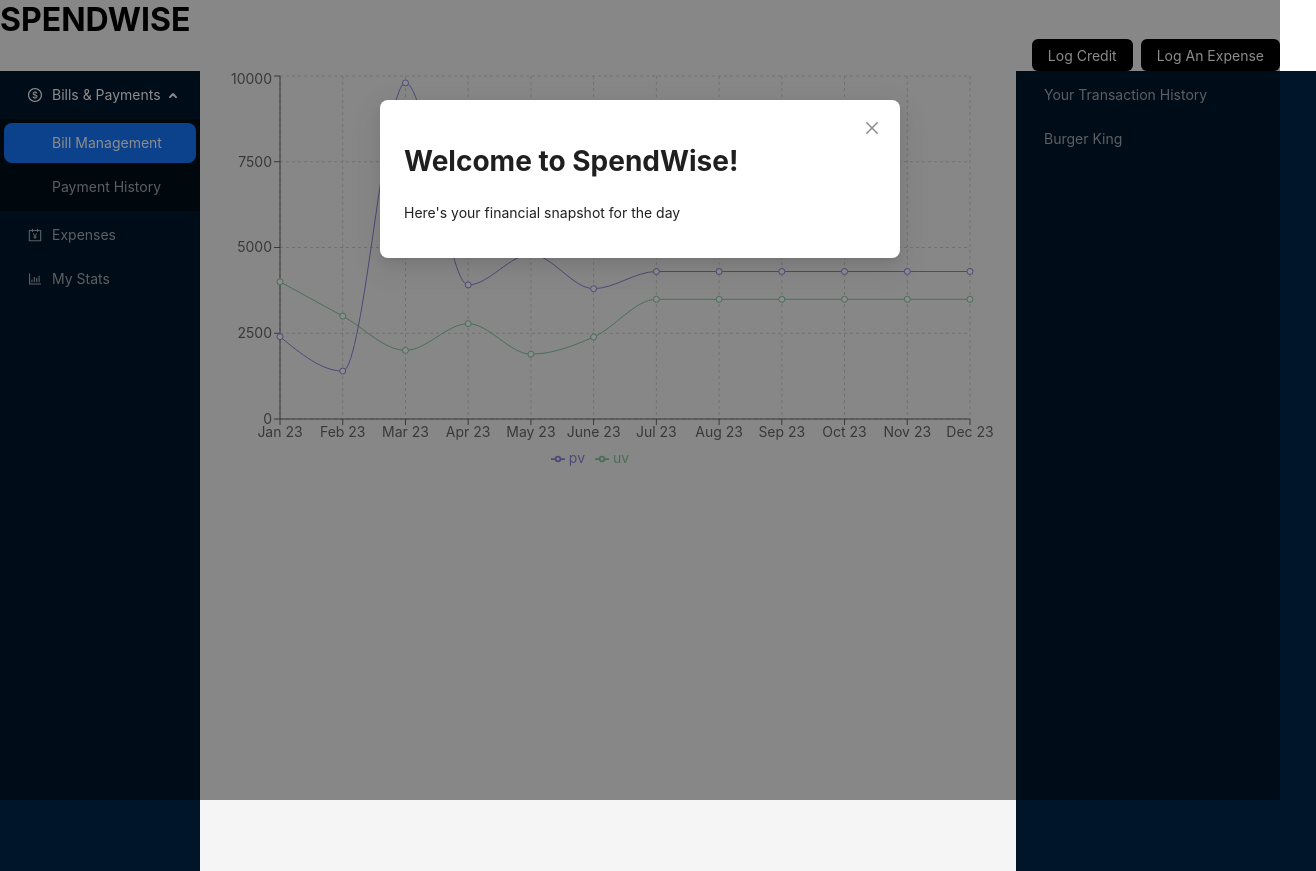
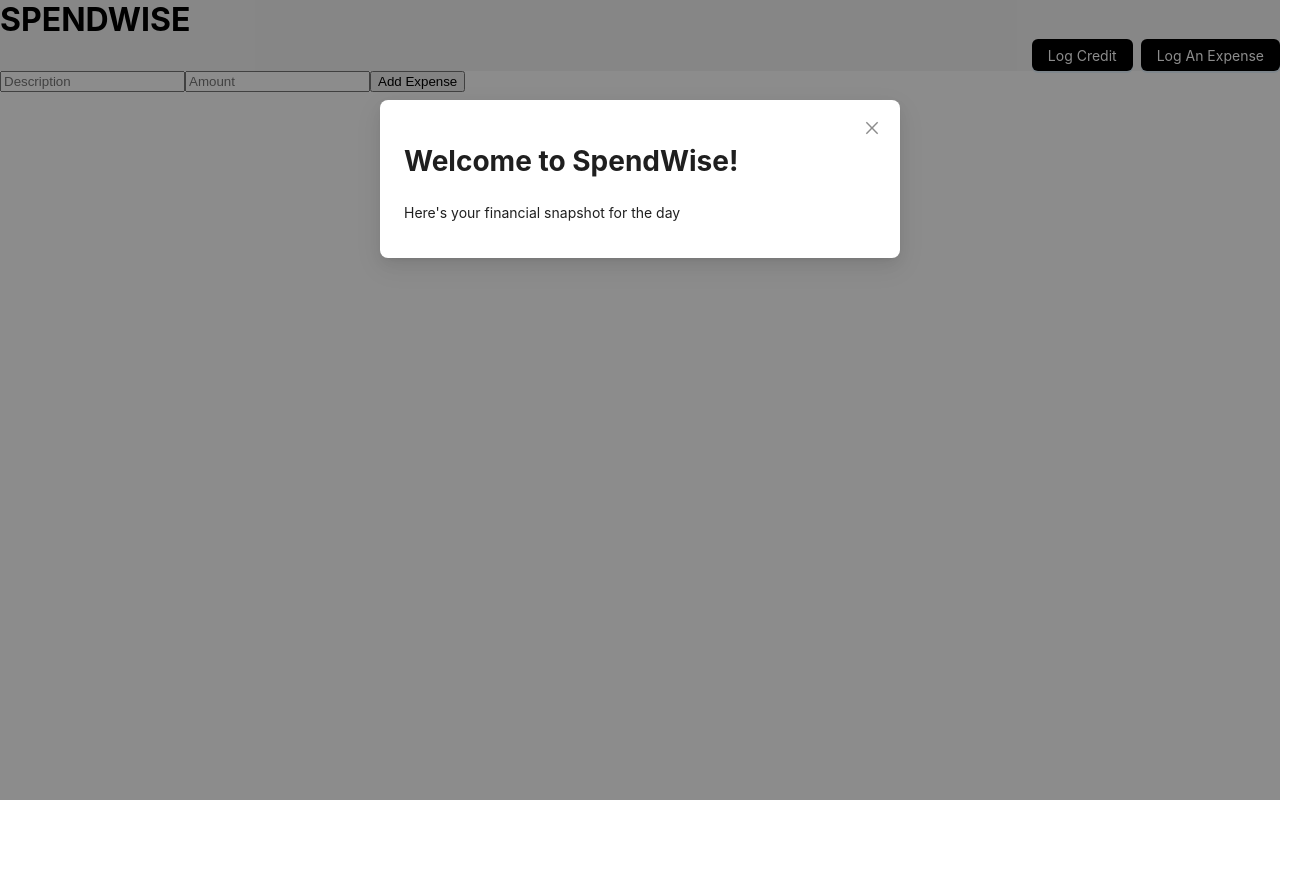
Before and after one commit to zeenat-abedin/spendwise, a React (Create React App) app: page / in a window 1280 px wide. Shown: the whole page, 1316 px wide, since content can reach past the window. After the commit the page ends 800 px from the top, so only its background shows below. Built offline with nearby package versions, Linux system fonts and the light colour scheme.

Commit message:
Add @reduxjs/toolkit, implement expense form and display transaction history in Redux store

```diff
--- a/package.json
+++ b/package.json
@@ -4,6 +4,7 @@
   "private": true,
   "dependencies": {
     "@ant-design/icons": "^5.3.6",
+    "@reduxjs/toolkit": "^2.2.3",
     "@testing-library/jest-dom": "^5.17.0",
     "@testing-library/react": "^13.4.0",
     "@testing-library/user-event": "^13.5.0",
--- a/src/components/AppLayout.jsx
+++ b/src/components/AppLayout.jsx
@@ -6,6 +6,7 @@ import { Modal } from "antd";
 import Header from "./Header";
 import Dashboard from "./Dashboard";
 import WelcomeScreen from "./WelcomeScreen";
+import ExpenseForm from "./ExpenseForm";
 
 function AppLayout() {
   const [isModalOpen, setIsModalOpen] = useState(true);
@@ -17,7 +18,8 @@ function AppLayout() {
   return (
     <div>
       <Header />
-      <Dashboard />
+      {/* <Dashboard /> */}
+      <ExpenseForm/>
       <Outlet />
       <Modal open={isModalOpen} onCancel={handleModalClose} footer={null}>
         <WelcomeScreen onClose={handleModalClose} />
--- /dev/null
+++ b/src/components/ExpenseForm.jsx
@@ -0,0 +1,37 @@
+import React, { useState } from 'react';
+import { useDispatch } from 'react-redux';
+import { addExpense } from '../reducers/expenseSlice';
+
+function ExpenseForm() {
+  const [description, setDescription] = useState('');
+  const [amount, setAmount] = useState('');
+
+  const dispatch = useDispatch();
+
+  const handleSubmit = e => {
+    e.preventDefault();
+    dispatch(addExpense({ description, amount }));
+    setDescription('');
+    setAmount('');
+  };
+
+  return (
+    <form onSubmit={handleSubmit}>
+      <input
+        type="text"
+        placeholder="Description"
+        value={description}
+        onChange={e => setDescription(e.target.value)}
+      />
+      <input
+        type="number"
+        placeholder="Amount"
+        value={amount}
+        onChange={e => setAmount(e.target.value)}
+      />
+      <button type="submit">Add Expense</button>
+    </form>
+  );
+}
+
+export default ExpenseForm;
--- a/src/components/TransactionHistory.jsx
+++ b/src/components/TransactionHistory.jsx
@@ -1,15 +1,20 @@
-import React from 'react'
+import React, { useEffect } from 'react'
+import { useDispatch, useSelector } from 'react-redux';
+
 import { Layout, Menu } from 'antd'
 const { Sider } = Layout;
 
 function TransactionHistory() {
+  const expenses = useSelector(state => state.expenses);
+  const dispatch = useDispatch();
+
   return (
     <Sider
         width={300}
         theme="dark"
         style={{ height: '100vh' }}
     >
-
+      <h2>Your Transaction History</h2>
       <Menu
         mode="inline"
         defaultSelectedKeys={['1']}
@@ -17,12 +22,11 @@ function TransactionHistory() {
         style={{ height: '100%', borderRight: 0 }}
         theme="dark"
       >
-        <Menu.Item key="3" >
-           Your Transaction History
-        </Menu.Item>
-        <Menu.Item key="4" >
-          Burger King
-        </Menu.Item>
+        {expenses.map(expense => (
+        <Menu.Item key={expense.id} >
+            {expense.description} - Rs.{expense.amount}
+          </Menu.Item>
+        ))}
       </Menu>
      </Sider>
 
--- a/src/index.js
+++ b/src/index.js
@@ -1,10 +1,14 @@
 import React from 'react';
 import ReactDOM from 'react-dom/client';
 import App from './App';
+import { Provider } from 'react-redux';
+import store from './store';
 
 const root = ReactDOM.createRoot(document.getElementById('root'));
 root.render(
   <React.StrictMode>
+    <Provider store={store}>
     <App />
+    </Provider>
   </React.StrictMode>
 );
--- /dev/null
+++ b/src/reducers/expenseSlice.js
@@ -0,0 +1,22 @@
+import { createSlice } from '@reduxjs/toolkit';
+
+const initialState = {
+  expenses: []
+};
+
+export const expenseSlice = createSlice({
+  name: 'expenses',
+  initialState,
+  reducers: {
+    addExpense(state, action) {
+      state.expenses = action.payload
+    },
+    deleteExpense: (state, action) => {
+      state.expenses = state.expenses.filter(expense => expense.id !== action.payload);
+    }
+  }
+});
+
+export const { addExpense, deleteExpense } = expenseSlice.actions;
+
+export default expenseSlice.reducer;
--- /dev/null
+++ b/src/store.js
@@ -0,0 +1,11 @@
+import { configureStore } from '@reduxjs/toolkit';
+import expenseReducer from './reducers/expenseSlice';
+
+
+const store = configureStore({
+  reducer: {
+    expense: expenseReducer,
+  },
+});
+
+export default store;
```
Also changed, not shown: 1 other file (tests, documents, lock files or other folders).
